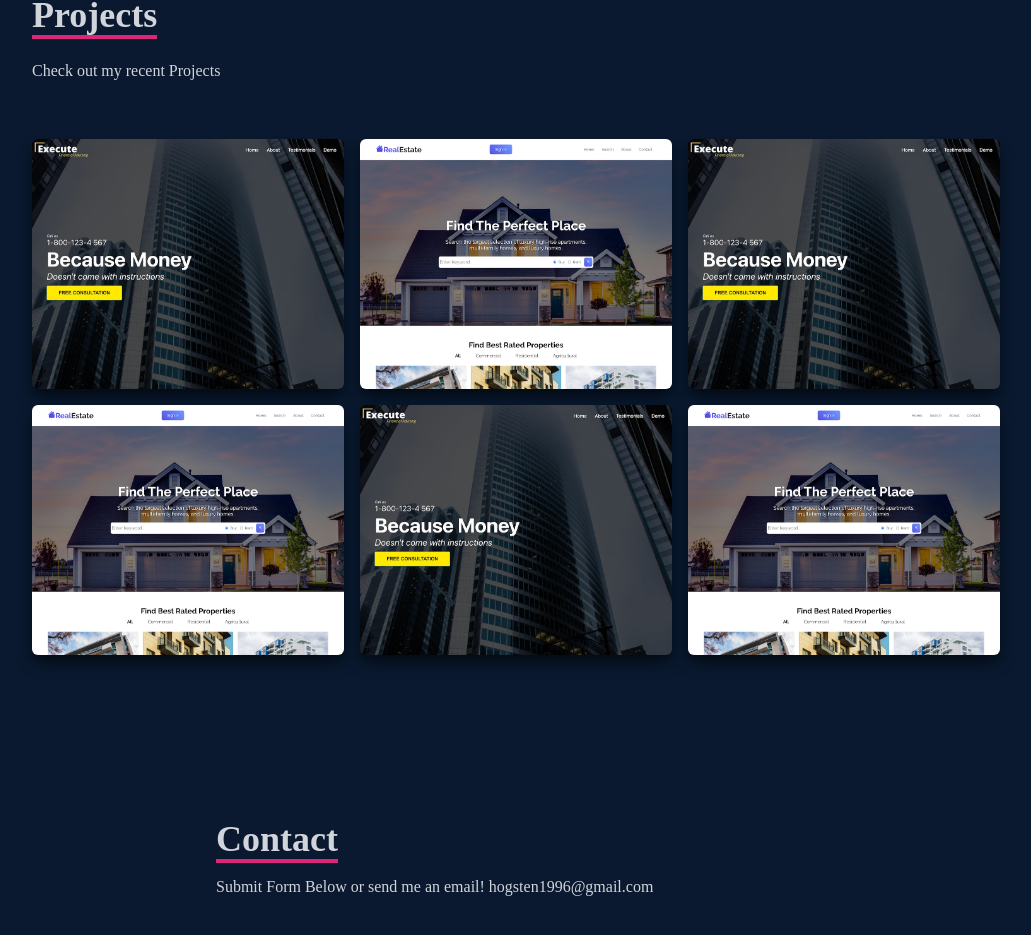
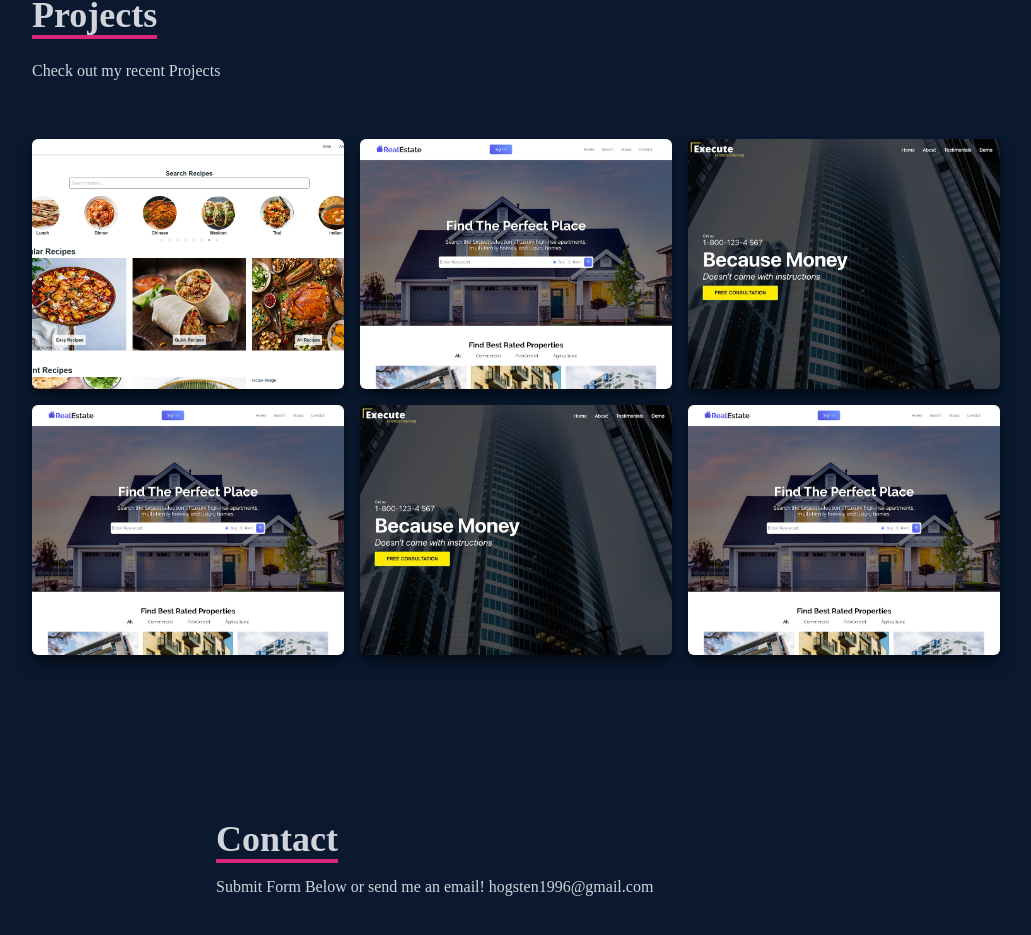
Before and after one commit to hogsten1996/myPortfolio, a React (Vite) app: page / in a window 1280 px wide. Shown: the part 2475-3410 px from the top of the page, without its empty margins (124-1155 px from the left). Built offline with nearby package versions, Linux system fonts and the light colour scheme.

Commit message:
added project

```diff
--- a/src/components/Projects.jsx
+++ b/src/components/Projects.jsx
@@ -1,6 +1,7 @@
 import React from "react";
 import WorkProject from "../assets/workProject.jpeg";
 import WorkProject2 from "../assets/workProject2.jpg";
+import Tasty from '../assets/portfile.png';
 
 function Projects() {
   return (
@@ -17,21 +18,21 @@ function Projects() {
         </div>
         <div className="grid sm:grid-cols-2 md:grid-cols-3 gap-4">
           <div
-            style={{ backgroundImage: `url(${WorkProject})` }}
+            style={{ backgroundImage: `url(${Tasty})` }}
             className=" shadow-lg shadow-[#040c16] group container rounded-md flex justify-center items-center mx-auto content-div"
           >
             {/* hover effects */}
             <div className="opacity-0 group-hover:opacity-100">
               <span className="text-2xl font-bold tracking-wider">
-                Placeholder
+                Tasty-Table
               </span>
               <div className="pt-8 text-center">
-                <a href="/">
+                <a href="https://tasty-table-lqa6.onrender.com/">
                   <button className="text-center rounded-lg px-4 py-3 m-2 bg-white text-gray-700">
                     Demo
                   </button>
                 </a>
-                <a href="/">
+                <a href="https://github.com/hogsten1996/myPortfolio">
                   <button className="text-center rounded-lg px-4 py-3 m-2 bg-white text-gray-700">
                     Code
                   </button>
```
Also changed, not shown: src/assets/portfile.png (added).
